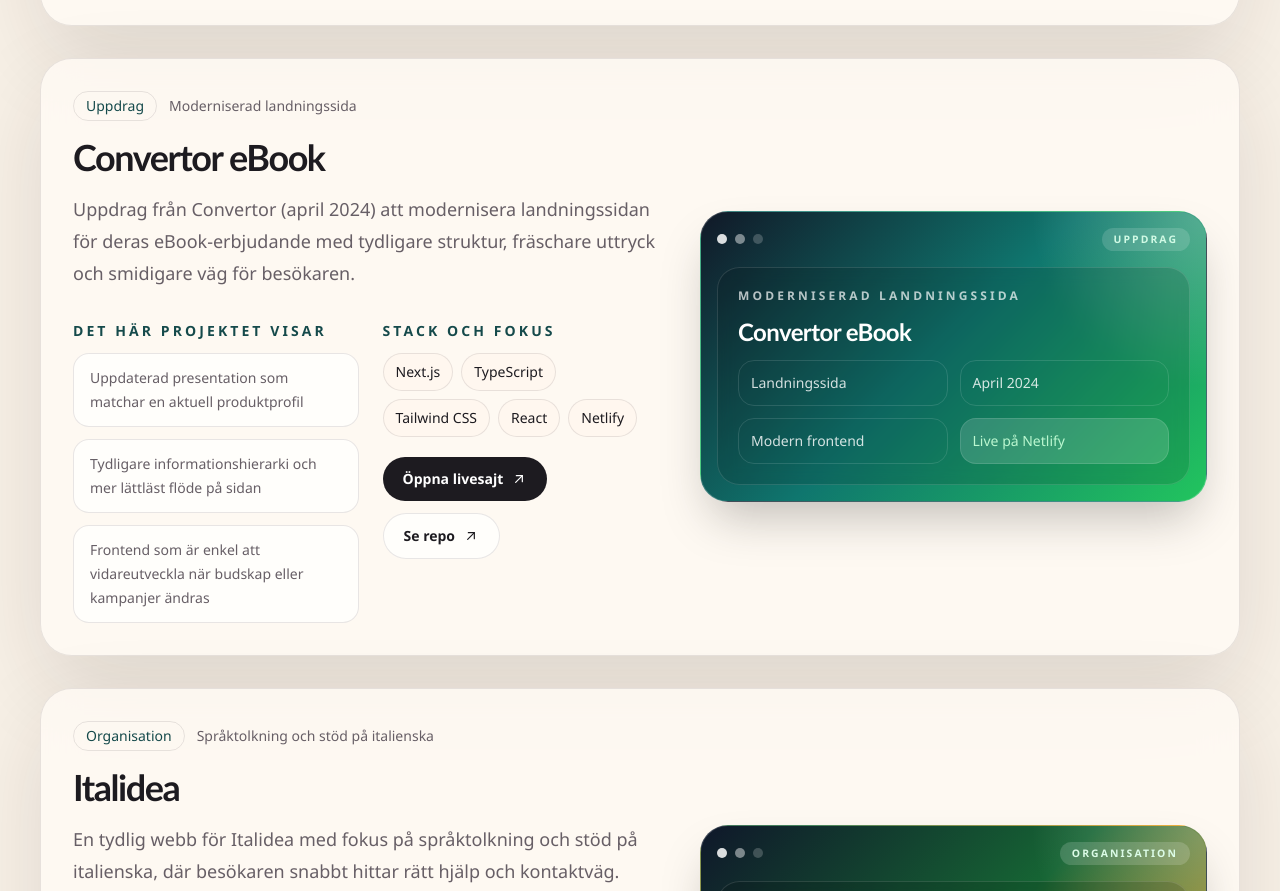
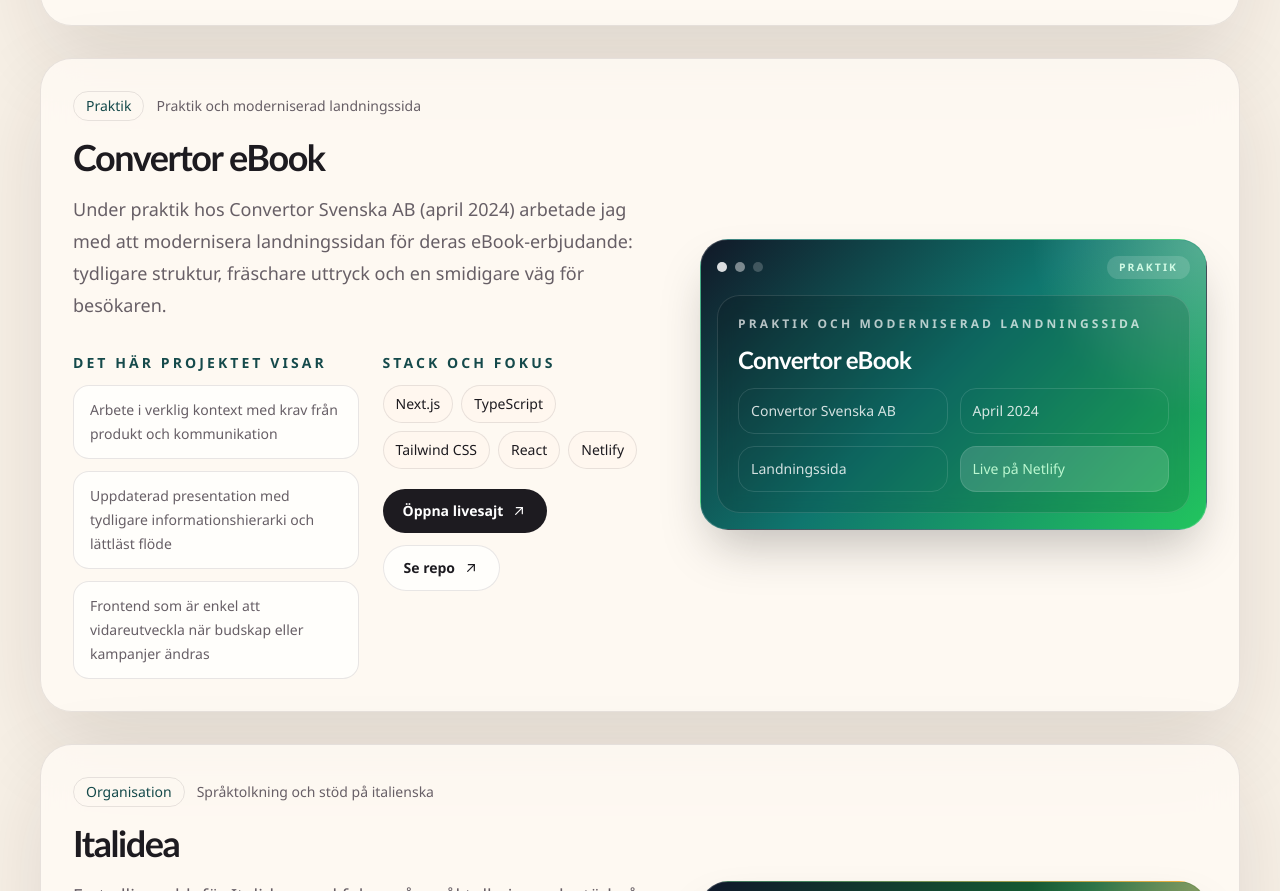
Before and after one commit to Elli2022/eleonora-portfolio, a Next.js app: page / in a window 1280 px wide. Shown: the part 3630-4521 px from the top of the page. Built offline with nearby package versions, Linux system fonts and the light colour scheme.

Commit message:
Justera Convertor eBook: praktik hos Convertor Svenska AB

```diff
--- a/src/app/page.tsx
+++ b/src/app/page.tsx
@@ -143,20 +143,20 @@ const projects: Project[] = [
 
   {
     name: "Convertor eBook",
-    category: "Moderniserad landningssida",
+    category: "Praktik och moderniserad landningssida",
     summary:
-      "Uppdrag från Convertor (april 2024) att modernisera landningssidan för deras eBook-erbjudande med tydligare struktur, fräschare uttryck och smidigare väg för besökaren.",
+      "Under praktik hos Convertor Svenska AB (april 2024) arbetade jag med att modernisera landningssidan för deras eBook-erbjudande: tydligare struktur, fräschare uttryck och en smidigare väg för besökaren.",
     impact: [
-      "Uppdaterad presentation som matchar en aktuell produktprofil",
-      "Tydligare informationshierarki och mer lättläst flöde på sidan",
+      "Arbete i verklig kontext med krav från produkt och kommunikation",
+      "Uppdaterad presentation med tydligare informationshierarki och lättläst flöde",
       "Frontend som är enkel att vidareutveckla när budskap eller kampanjer ändras",
     ],
     stack: ["Next.js", "TypeScript", "Tailwind CSS", "React", "Netlify"],
     href: "https://convertor-e-book.netlify.app/",
     cta: "Öppna livesajt",
     repoHref: "https://github.com/Elli2022/convertor-e-book",
-    badge: "Uppdrag",
-    previewHighlights: ["Landningssida", "April 2024", "Modern frontend", "Live på Netlify"],
+    badge: "Praktik",
+    previewHighlights: ["Convertor Svenska AB", "April 2024", "Landningssida", "Live på Netlify"],
     preview: {
       gradient: "linear-gradient(135deg, #111827 0%, #0f766e 48%, #22c55e 100%)",
       surface: "rgba(255, 255, 255, 0.14)",
```
